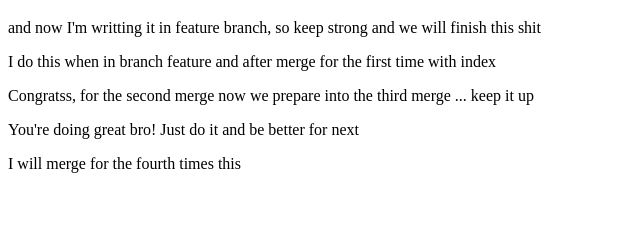
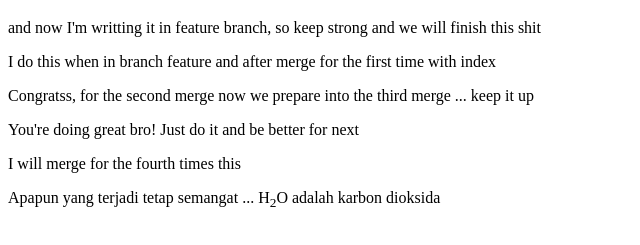
Before and after one commit to rifrifai/belajar-mandiri, a plain HTML site: page feature.html in a window 1280 px wide. Shown: the part 61-306 px from the top of the page, without its empty margins (0-640 px from the left). Drawn offline with Linux system fonts and the light colour scheme.

Commit message:
add feature.html

```diff
--- a/feature.html
+++ b/feature.html
@@ -18,5 +18,8 @@
     <p>You're doing great bro! Just do it and be better for next</p>
 
     <p>I will merge for the fourth times this</p>
+
+    <!-- Setelah libur sekian hari akhirnya kita belajar git lagi ... semangat -->
+    <p>Apapun yang terjadi tetap semangat ... H<sub>2</sub>O adalah karbon dioksida</p>
 </body>
 </html>
```
